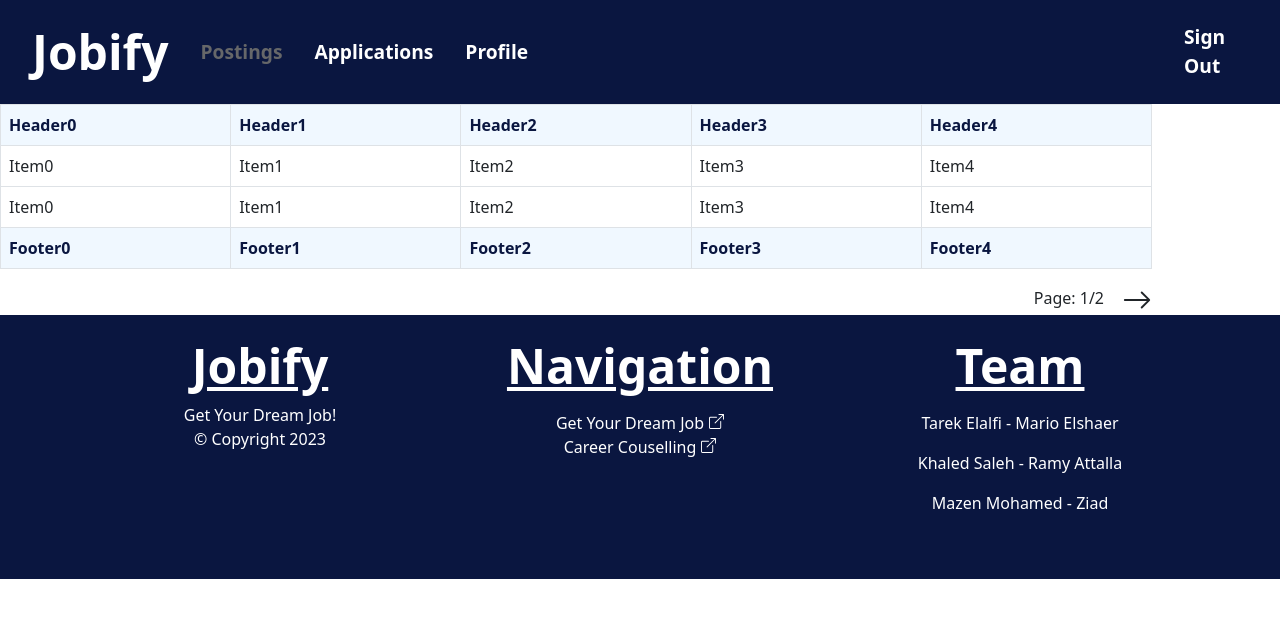
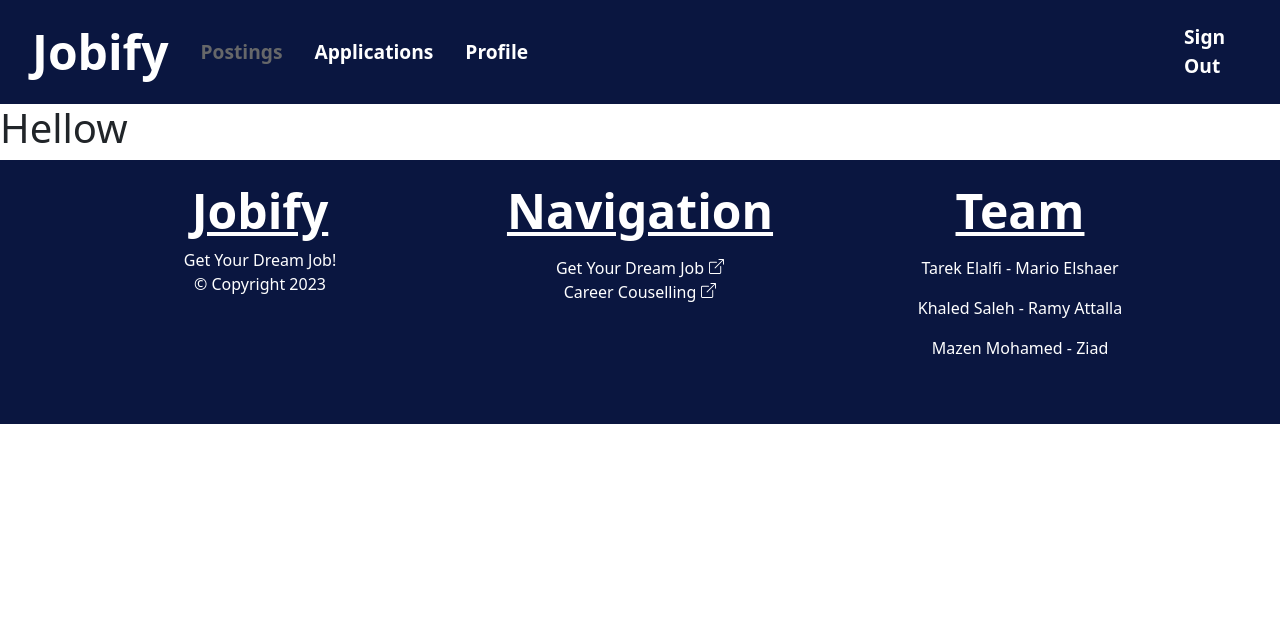
Before and after one commit to ramy-att/trivial-soen341project2023, a React (Create React App) app in the folder client/: page /signin in a window 1280 px wide. Shown: the top 618 px of the page. Built offline with nearby package versions, Linux system fonts and the light colour scheme.

Commit message:
clean up

```diff
--- a/client/src/pages/SignIn.js
+++ b/client/src/pages/SignIn.js
@@ -1,40 +1,6 @@
 import React from "react";
-import DataTable from "../components/DataTable/DataTable.js"
+
 const SignIn = () => {
-  return  <DataTable
-  header={["Header0", "Header1", "Header2", "Header3", "Header4"]}
-  footer={["Footer0", "Footer1", "Footer2", "Footer3", "Footer4"]}
-  data={[
-    {
-      Item0: "Item0",
-      Item1: "Item1",
-      Item2: "Item2",
-      Item3: "Item3",
-      Item4: "Item4",
-    },
-    {
-      Item0: "Item0",
-      Item1: "Item1",
-      Item2: "Item2",
-      Item3: "Item3",
-      Item4: "Item4",
-    },
-    {
-      Item0: "Item0",
-      Item1: "Item1",
-      Item2: "Item2",
-      Item3: "Item3",
-      Item4: "Item4",
-    },
-    {
-      Item0: "Item0",
-      Item1: "Item1",
-      Item2: "Item2",
-      Item3: "Item3",
-      Item4: "Item400",
-    },
-  ]}
-  maxRows={2}
-  /> ;
+  return <h1>Hellow</h1>;
 };
 export default SignIn;
```
